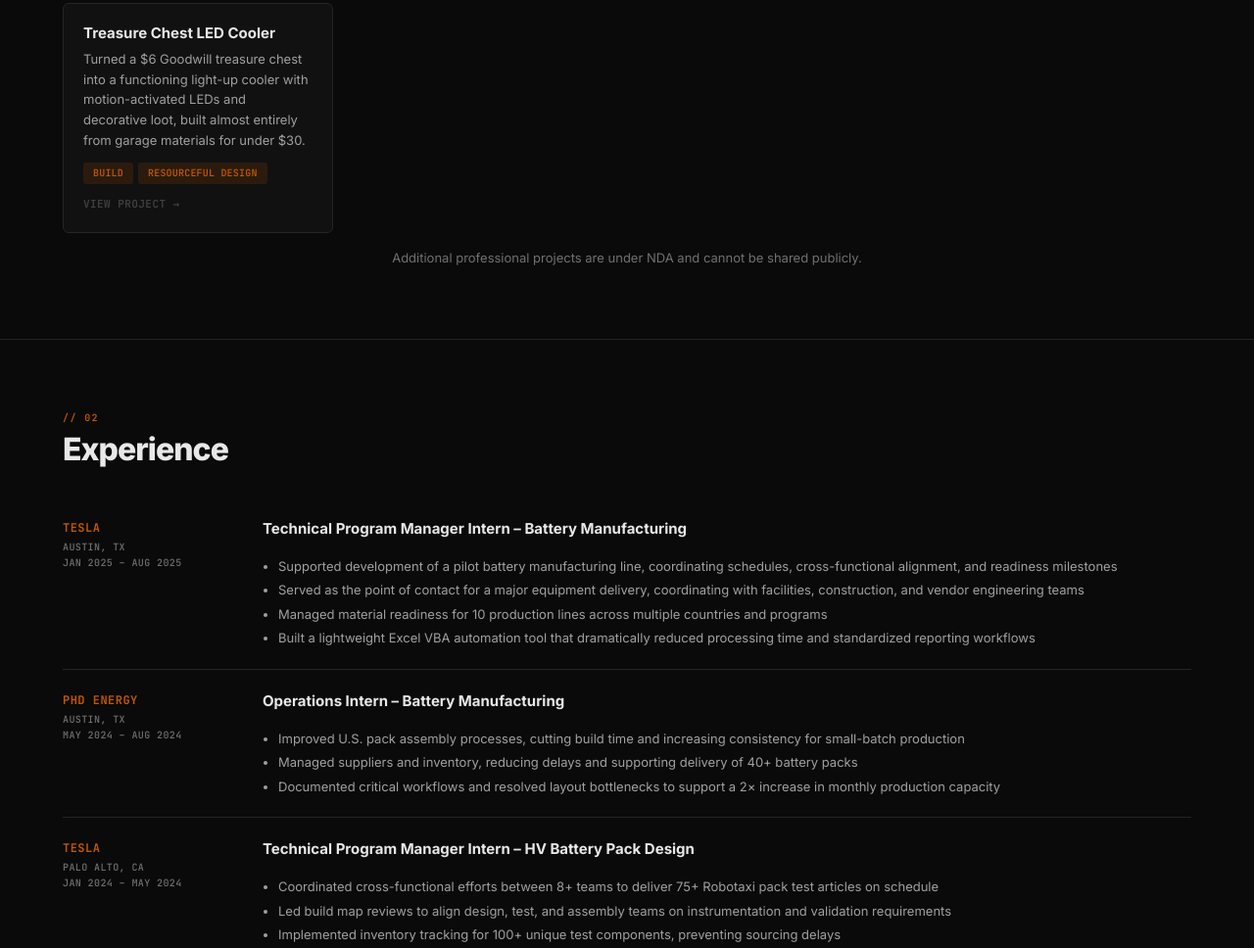
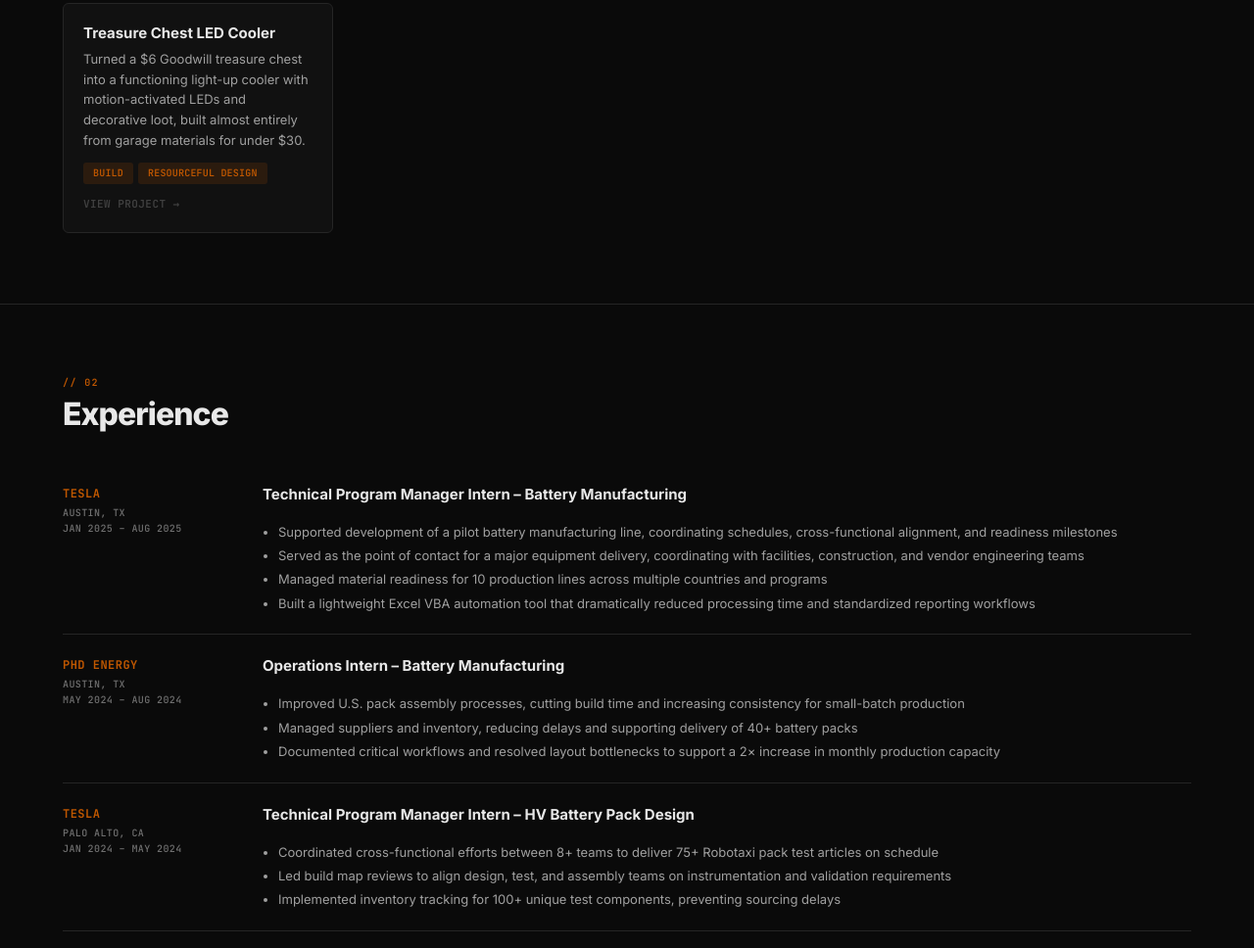
Before and after one commit to ethansalz/salazar-portfolio, a plain HTML site: page index.html in a window 1280 px wide. Shown: the part 1768-2736 px from the top of the page at 98% size. Drawn offline with Linux system fonts and the light colour scheme.

Commit message:
Update index.html

```diff
--- a/index.html
+++ b/index.html
@@ -218,9 +218,6 @@
             <div class="card-cta">View project →</div>
           </a>
         </div>
-        <p class="nda-note">
-        Additional professional projects are under NDA and cannot be shared publicly.
-        </p>
       </div>
     </section>
 
```
